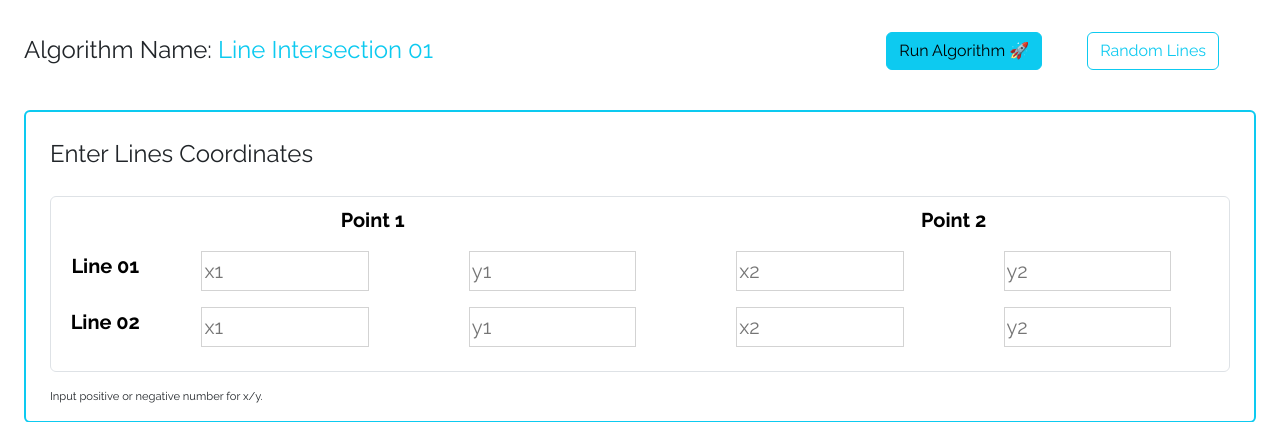
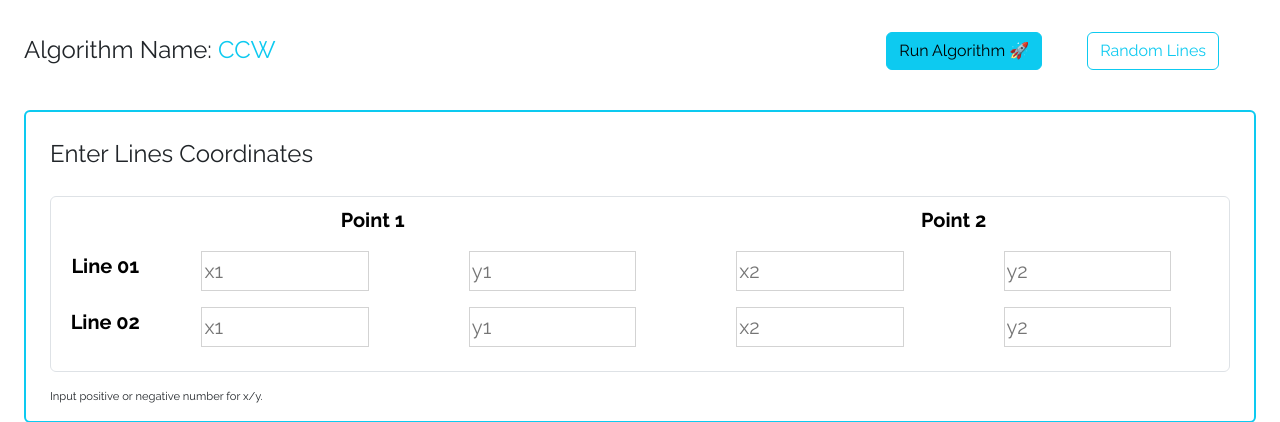
Before and after one commit to ameerhamza3463/ConvexHullSimulator, a Django app: page /line_intersection/1/ in a window 1280 px wide. Shown: the part 76-498 px from the top of the page. Run offline with Django 4.2, Linux system fonts and the light colour scheme; some libraries are stand-ins or nearby versions.

Commit message:
Changed names of line intersection algos. Added team url and page.

```diff
--- a/CHS_App/static/CHS_App/line_intersection.js
+++ b/CHS_App/static/CHS_App/line_intersection.js
@@ -69,7 +69,7 @@ function getRandomCoordinate() {
     return Math.random() * 100; // Adjust the range as needed
 }
 
-function line_intersection_01() {
+function ccw() {
     if (check_input_coordinates()) {
         alert("Please enter valid numeric values for all points.");
         return;
@@ -98,6 +98,7 @@ function line_intersection_01() {
         drawGraph(line1, line2, intersect);
     }
 }
+function slope_line_method() { }
 
 function checkCCW(a, b, c) {
     const val = (b.y - a.y) * (c.x - b.x) - (b.x - a.x) * (c.y - b.y);
--- a/CHS_App/templates/CHS_App/base.html
+++ b/CHS_App/templates/CHS_App/base.html
@@ -48,10 +48,10 @@
                       <h1 class="dropdown-header">Line Intersection</h1>
                     </li>
                     <li>
-                      <a class="dropdown-item" href="{% url 'CHS_App:line_intersection' 1 %}">LI1</a>
+                      <a class="dropdown-item" href="{% url 'CHS_App:line_intersection' 1 %}">CCW</a>
                     </li>
                     <li>
-                      <a class="dropdown-item" href="{% url 'CHS_App:line_intersection' 2 %}">LI2</a>
+                      <a class="dropdown-item" href="{% url 'CHS_App:line_intersection' 2 %}">Slope Line Method</a>
                     </li>
                     <li>
                       <hr class="dropdown-divider" />
@@ -78,7 +78,7 @@
                 </div>
               </li>
               <li class="nav-item me-3">
-                <a class="nav-link" href="#">Our Team</a>
+                <a class="nav-link" href="{% url 'CHS_App:team' %}">Our Team</a>
               </li>
             </ul>
           </div>
--- a/CHS_App/urls.py
+++ b/CHS_App/urls.py
@@ -5,6 +5,7 @@ from . import views
 app_name = 'CHS_App'
 urlpatterns = [
     path('', views.main, name="main"),
+    path('team/', views.team, name="team"),
     path(
         "algorithm/<str:algorithm>/",
         views.algorithm,
--- a/CHS_App/views.py
+++ b/CHS_App/views.py
@@ -1,5 +1,6 @@
 from django.shortcuts import render, redirect
 from .models import AlgorithmComplexity
+
 
 # Create your views here.
 def main(request):
@@ -36,9 +37,13 @@ def algorithm(request, algorithm):
     else:
         algorithmTitle = "Monotone Chain"
         colorScheme = "warning"
-        research_paper_reference = "https://scholarworks.calstate.edu/downloads/2z10ww05b"
+        research_paper_reference = (
+            "https://scholarworks.calstate.edu/downloads/2z10ww05b"
+        )
 
-    algorithm_complexity = AlgorithmComplexity.objects.get(algorithm_name=algorithmTitle)
+    algorithm_complexity = AlgorithmComplexity.objects.get(
+        algorithm_name=algorithmTitle
+    )
 
     return render(
         request,
@@ -48,7 +53,7 @@ def algorithm(request, algorithm):
             "algorithmTitle": algorithmTitle,
             "colorScheme": colorScheme,
             "research_paper_reference": research_paper_reference,
-            "algorithm_complexity": algorithm_complexity
+            "algorithm_complexity": algorithm_complexity,
         },
     )
 
@@ -57,12 +62,12 @@ def line_intersection(request, num):
     colorScheme = "None"
     algorithm = "None"
     if num == 1:
-        algorithmTitle = "Line Intersection 01"
-        algorithm = "line_intersection_01"
+        algorithmTitle = "CCW"
+        algorithm = "ccw"
         colorScheme = "info"
     elif num == 2:
-        algorithmTitle = "Line Intersection 02"
-        algorithm = "line_intersection_02"
+        algorithmTitle = "Slope Line Method"
+        algorithm = "slope_line_method"
         colorScheme = "dark"
     else:
         return redirect("CHS_App:page_not_found_404")
@@ -77,5 +82,9 @@ def line_intersection(request, num):
     )
 
 
+def team(request):
+    return render(request, "CHS_App/team.html")
+
+
 def page_not_found_404(request, exception):
     return render(request, "CHS_App/page_not_found.html", status=404)
```
Also changed, not shown: CHS_App/templates/CHS_App/main.html (+4 -4 lines), CHS_App/templates/CHS_App/team.html (added, +12 -0 lines).
